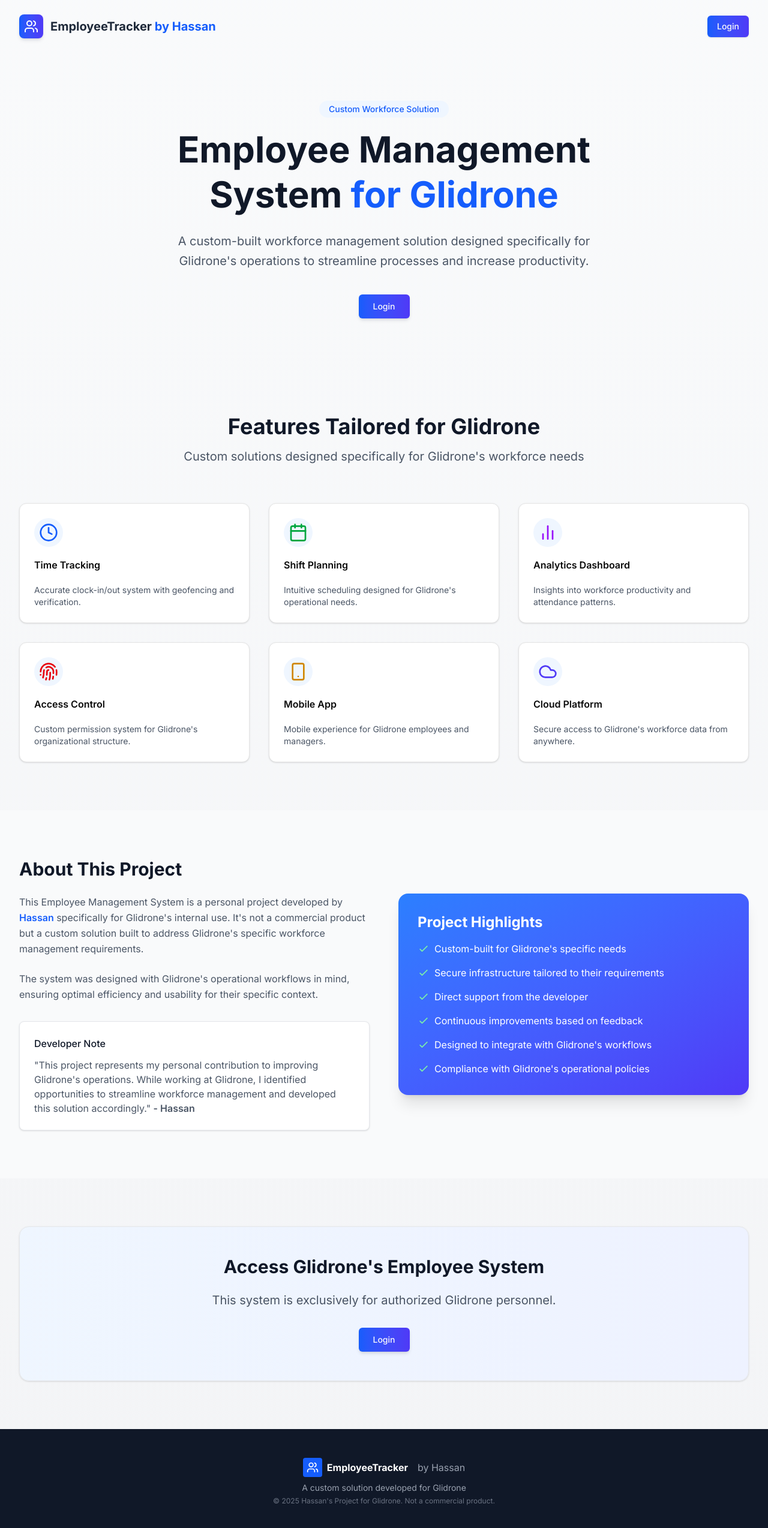
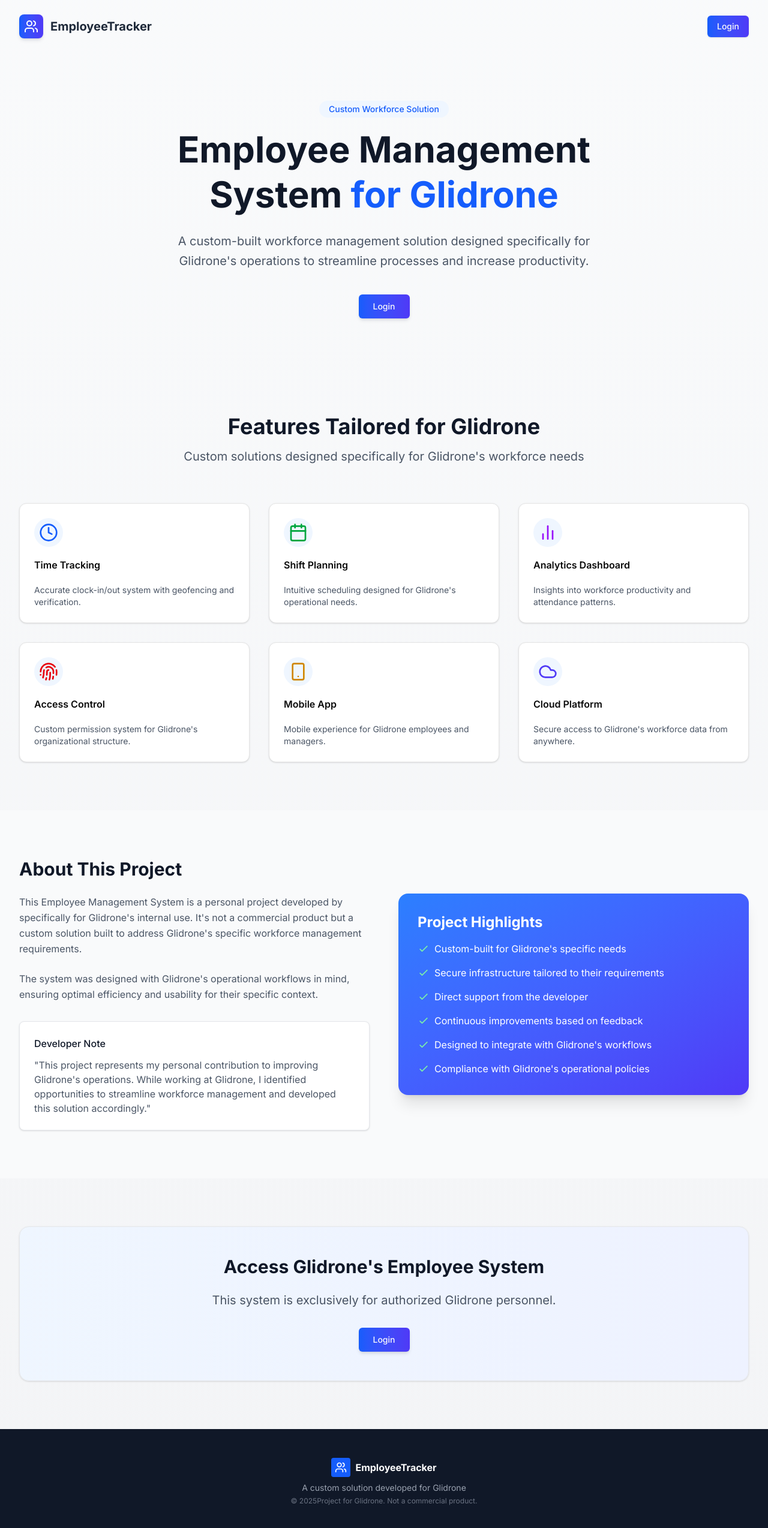
Before and after one commit to Muhammad-Hassan-100/employeetracker, a Next.js app: page / in a window 1280 px wide. Shown: the top 2548 px of the page at 60% size. Built offline with nearby package versions, Linux system fonts and the light colour scheme.

Commit message:
Update page.tsx

```diff
--- a/app/page.tsx
+++ b/app/page.tsx
@@ -13,7 +13,7 @@ export default function LandingPage() {
             <div className="bg-gradient-to-r from-blue-600 to-indigo-600 p-2 rounded-lg shadow-md">
               <Users className="h-6 w-6 text-white" />
             </div>
-            <span className="text-xl font-bold text-gray-800">EmployeeTracker <span className="text-blue-600">by Hassan</span></span>
+            <span className="text-xl font-bold text-gray-800">EmployeeTracker</span>
           </div>
           <div className="flex items-center">
             <Link href="/login">
@@ -113,7 +113,7 @@ export default function LandingPage() {
             <div className="lg:w-1/2">
               <h2 className="text-3xl font-bold text-gray-900 mb-6">About This Project</h2>
               <p className="text-gray-600 mb-6 leading-relaxed">
-                This Employee Management System is a personal project developed by <span className="font-semibold text-blue-600">Hassan</span> specifically for Glidrone's internal use. It's not a commercial product but a custom solution built to address Glidrone's specific workforce management requirements.
+                This Employee Management System is a personal project developed by <span className="font-semibold text-blue-600"></span> specifically for Glidrone's internal use. It's not a commercial product but a custom solution built to address Glidrone's specific workforce management requirements.
               </p>
               <p className="text-gray-600 mb-8 leading-relaxed">
                 The system was designed with Glidrone's operational workflows in mind, ensuring optimal efficiency and usability for their specific context.
@@ -121,7 +121,7 @@ export default function LandingPage() {
               <div className="bg-white p-6 rounded-lg shadow-sm border border-gray-200">
                 <h3 className="font-medium text-gray-900 mb-3">Developer Note</h3>
                 <p className="text-gray-600">
-                  "This project represents my personal contribution to improving Glidrone's operations. While working at Glidrone, I identified opportunities to streamline workforce management and developed this solution accordingly." <span className="font-semibold">- Hassan</span>
+                  "This project represents my personal contribution to improving Glidrone's operations. While working at Glidrone, I identified opportunities to streamline workforce management and developed this solution accordingly."
                 </p>
               </div>
             </div>
@@ -176,10 +176,9 @@ export default function LandingPage() {
               <Users className="h-5 w-5 text-white" />
             </div>
             <span className="font-bold text-white">EmployeeTracker</span>
-            <span className="text-gray-400 ml-2">by Hassan</span>
           </div>
           <p className="text-gray-400 text-sm mb-1">A custom solution developed for Glidrone</p>
-          <p className="text-gray-500 text-xs">© {new Date().getFullYear()} Hassan's Project for Glidrone. Not a commercial product.</p>
+          <p className="text-gray-500 text-xs">© {new Date().getFullYear()}Project for Glidrone. Not a commercial product.</p>
         </div>
       </footer>
     </div>
```
